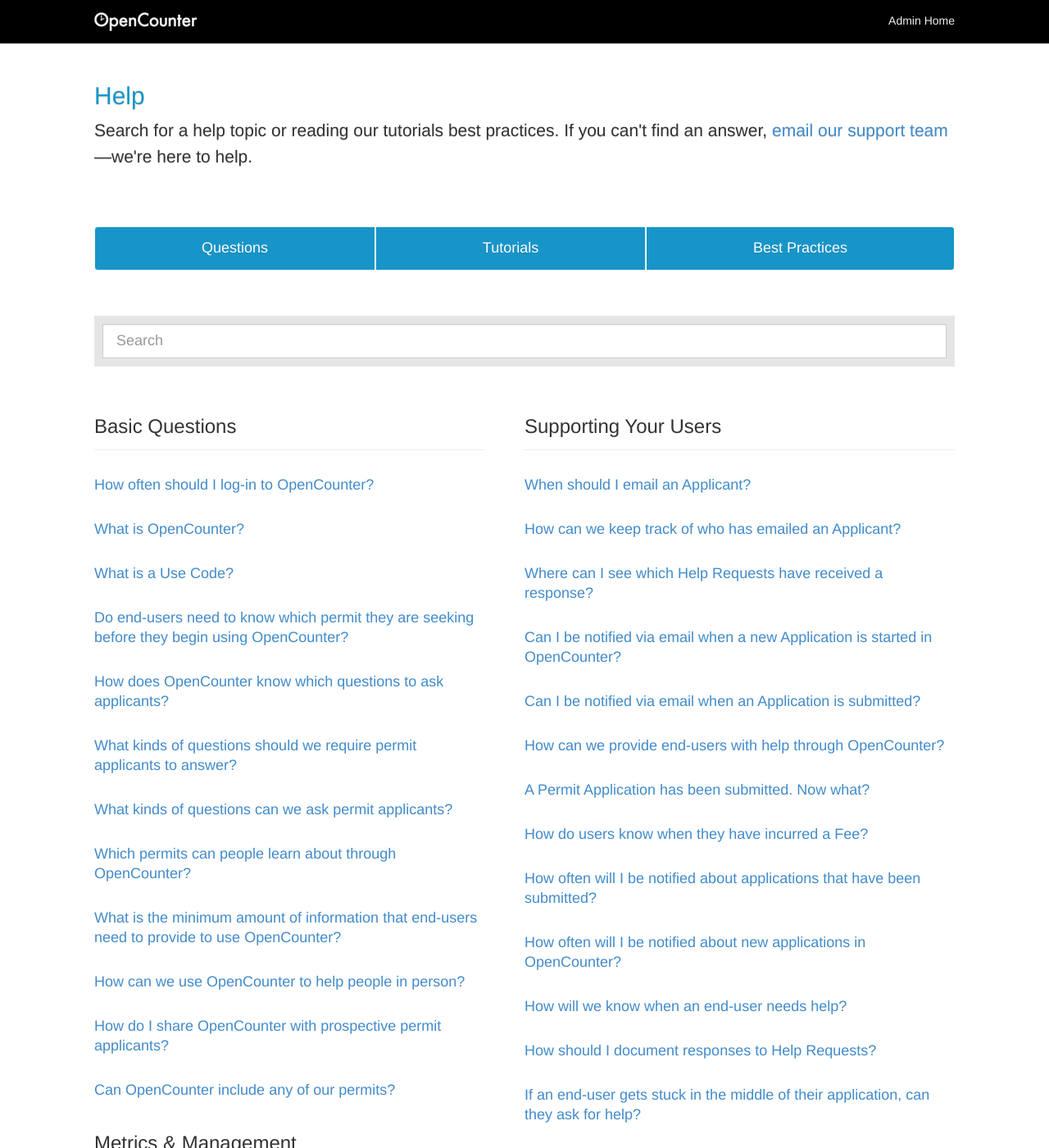
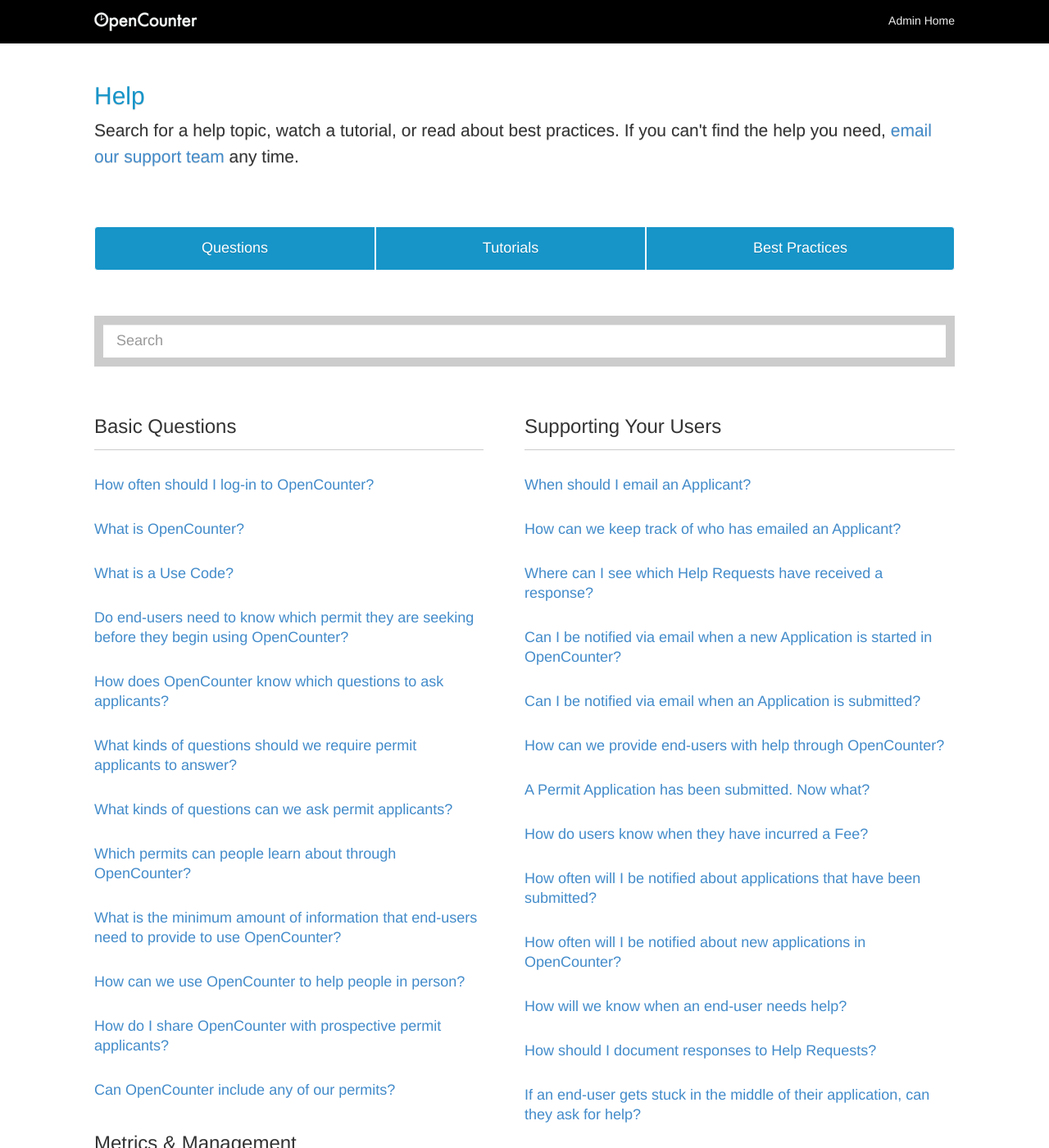
Before and after one commit to opencounter/helpdesk, a Jekyll site: the page built from index.html, in a window 1280 px wide and 1400 px high. Shown: the whole window at 82% size. Built offline with Jekyll 4.4.1, drawn with Linux system fonts in a browser that asks for light colours; nearby versions of some CDN libraries; Markdown is read by kramdown in place of the engine named in the settings; comment, search, counter and statistics services are not loaded.

Commit message:
changing grays from #eee to .2 rgba

```diff
--- a/_includes/subnav.html
+++ b/_includes/subnav.html
@@ -2,7 +2,7 @@
   <div class="container">
     <div class="header-content">
       <h2>Help</h2>
-      <p>Search for a help topic or reading our tutorials best practices. If you can't find an answer, <a href="mailto:hello@opencounter.us">email our support team</a>—we're here to help.</p>
+      <p>Search for a help topic, watch a tutorial, or read about best practices. If you can't find the help you need, <a href="mailto:hello@opencounter.us">email our support team</a> any time.</p>
     </div>
     <div class="header-subnav btn-group btn-group-justified">
       <a class="btn btn-default" role="button" href="{{ page.base_url }}"><h4>Questions</h4></a>
--- a/assets/css/docs.css
+++ b/assets/css/docs.css
@@ -107,7 +107,6 @@ body {
   color: #fff;
 }
 .bs-docs-nav .navbar-nav > li > a {
-  /* Gray replacing OC Blue 75% lighter*/
   color: #eee;
 }
 .bs-docs-nav .navbar-nav > li > a:hover {
@@ -1275,7 +1274,7 @@ h1[id] {
   width: 100%;
   margin-bottom: 40px;
   padding: 10px;
-  background-color: rgba(0,0,0,0.10);
+  background-color: rgba(0,0,0,0.20);
 }
 
 /* Search form ID */
@@ -1293,7 +1292,8 @@ h1[id] {
 #search-results {
   height: auto;
   width: auto;
-  border-bottom: 1px solid #eee;
+  border-bottom: 1px solid
+  border-color: rgba(0,0,0,0.20);
   padding-bottom: 40px;
   margin-bottom: 40px;
 }
@@ -1354,7 +1354,8 @@ h1[id] {
 .faq-container h3 {
   margin-bottom: 20px;
   padding-bottom: 15px;
-  border-bottom: 1px solid #eee;
+  border-bottom: 1px solid;
+  border-color: rgba(0,0,0,0.20);
 }
 
 .faq-container p {
```
